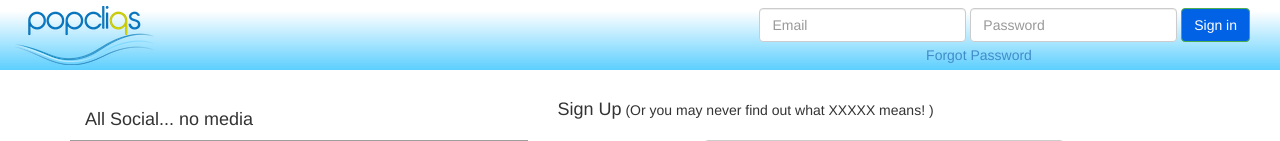
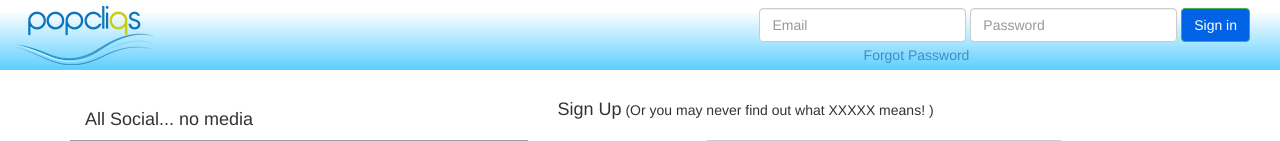
Before and after one commit to Sun-Technologies/popcliqs-web-app, a PHP site: page / in a window 1280 px wide. Shown: the top 141 px of the page. Run offline with PHP 8.4, Linux system fonts and the light colour scheme; data that the repository does not hold is empty; some libraries are stand-ins or nearby versions; grey boxes are pictures that could not be loaded.

Commit message:
responsive changes

```diff
--- a/popcliqs-web/web/css/popcliqs.css
+++ b/popcliqs-web/web/css/popcliqs.css
@@ -1,3 +1,34 @@
+@media(max-width:767px){
+
+ #navbar_id{
+ 	background-color: #D6F4F0;
+ 	border-bottom: 5px solid #02D1BE;
+ }
+
+ #forgot_pwd{
+ 	float:left !important;
+ 	padding-bottom: 20px;
+ }
+
+}
+
+@media (min-width:768px) {
+
+ #forgot_pwd{
+   float:right !important;
+ 	margin-top:45px;
+ 	position:relative;
+ 	right:-18%;
+ }
+
+}
+
+/*
+ #forgot_pwd{
+ 	margin-top:45px;
+ 	position:relative;right:-23%;
+ }
+*/
 
 .navbar-green{
 	height:15px;
--- a/popcliqs-web/web/index.tmpl.php
+++ b/popcliqs-web/web/index.tmpl.php
@@ -34,10 +34,10 @@ $form_class    ="form-group";
         Sign In
       </button>
       <div class="container" style="height:70px;">
-            <a class="brand" href="home.php"> <span  style="position:relative;top:6px;" ><img src="./web/img/3.png"/></span></a>
+          <a class="brand" href="home.php"> <span  style="position:relative;top:6px;" ><img src="./web/img/3.png"/></span></a>
       </div>
     </div>
-    <div class="navbar-collapse collapse backgroundColor" style="height:1px;">
+    <div class="navbar-collapse collapse backgroundColor" id="navbar_id" style="height:1px;">
       <form class="navbar-form navbar-right" action="login.php" method="post" >
         <div class="form-group">
           <input type="text" name="email" placeholder="Email" class="form-control" required value=""  />
@@ -47,7 +47,7 @@ $form_class    ="form-group";
         </div>
         <button type="submit" class="btn btn-success backgroundColor1">Sign in</button>
       </form>
-      <span  class="pull-right" style="margin-top:45px;position:relative;right:-23%;">
+      <span  class="pull-right" id="forgot_pwd" style="">
        <a data-toggle="modal" href="#forgotPassword">Forgot Password</a>
       </span>
     </p>
```
